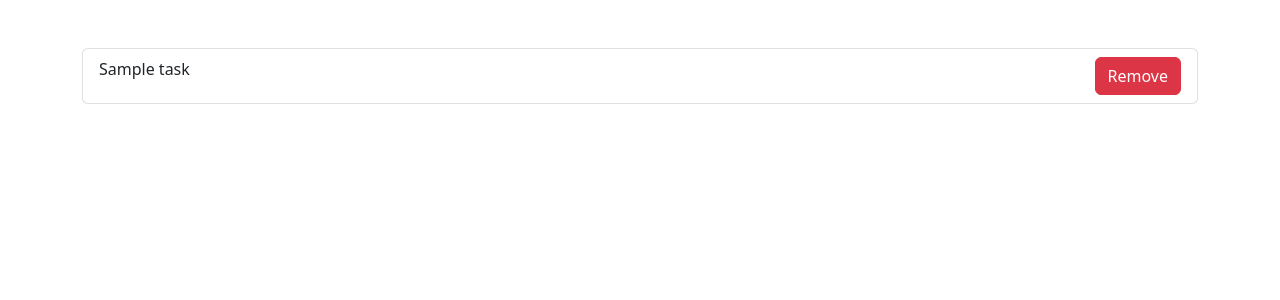
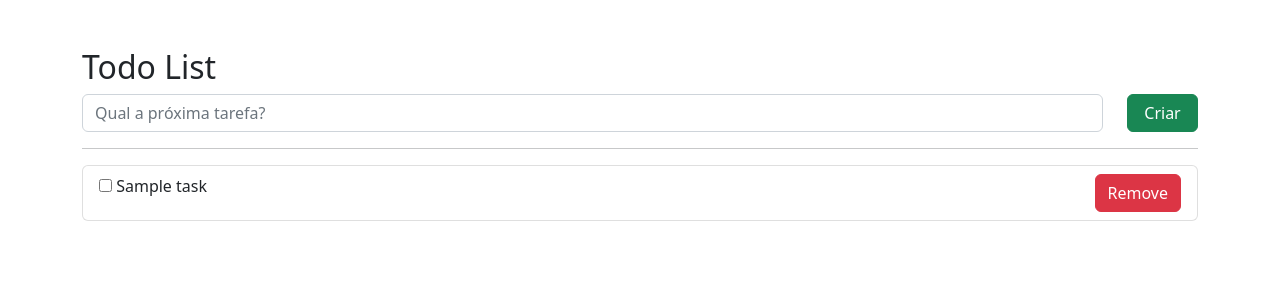
Before and after one commit to Brunammsa/todoList-mvc, a PHP site: template views/task/index.html.php in a window 1280 px wide. Shown: the top 300 px of the page. Run offline with PHP 8.4, Linux system fonts and the light colour scheme; the template is opened without the code that fills it: most values are stand-ins (such as "Sample title", 1, 10 or a date in 2020).

Commit message:
criando html para criação

```diff
--- a/views/task/index.html.php
+++ b/views/task/index.html.php
@@ -3,35 +3,31 @@ require_once __DIR__ . '/../inicio-html.php';
 ?>
 
 <div class="container mt-5">
+    <h2>Todo List</h2>
+
+    <form class="mb-3" action="/new-task" method="post">
+        <div class="form-group row">
+            <div class="col-11">
+                <input class="form-control" type="text" name="task-name" placeholder="Qual a próxima tarefa?">
+            </div>
+            <div class="col-1">
+                <input class="btn btn-success w-100" type="submit" value="Criar">
+            </div>
+        </div>
+    </form>
+    <hr>
+
     <ul class="list-group">
         <?php foreach ($tasks as $task) : ?>
             <li class="list-group-item list-group-item-action d-flex justify-content-between">
                 <span>
+                    <input type="checkbox">
                     <?= $task->name; ?>
                 </span>
                 <button type="button" class="btn btn-danger">Remove</button>
             </li>
         <?php endforeach ?>
     </ul>
-    <div class="modal" tabindex="-1">
-        <div class="modal-dialog">
-            <div class="modal-content">
-                <div class="modal-header">
-                    <h5 class="modal-title">Modal title</h5>
-                    <button type="button" class="btn-close" data-bs-dismiss="modal" aria-label="Close"></button>
-                </div>
-                <div class="modal-body">
-                    <p>Modal body text goes here.</p>
-                </div>
-                <div class="modal-footer">
-                    <button type="button" class="btn btn-secondary" data-bs-dismiss="modal">Close</button>
-                    <button type="button" class="btn btn-primary">Save changes</button>
-                </div>
-            </div>
-        </div>
-    </div>
 </div>
 
-
-
 <?php require_once __DIR__ . '/../fim-html.php';
```
